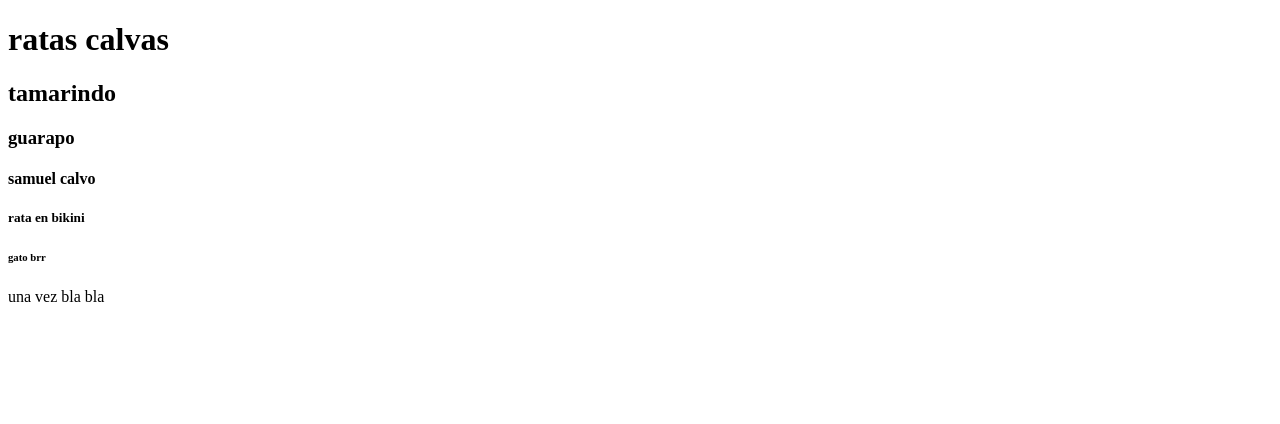
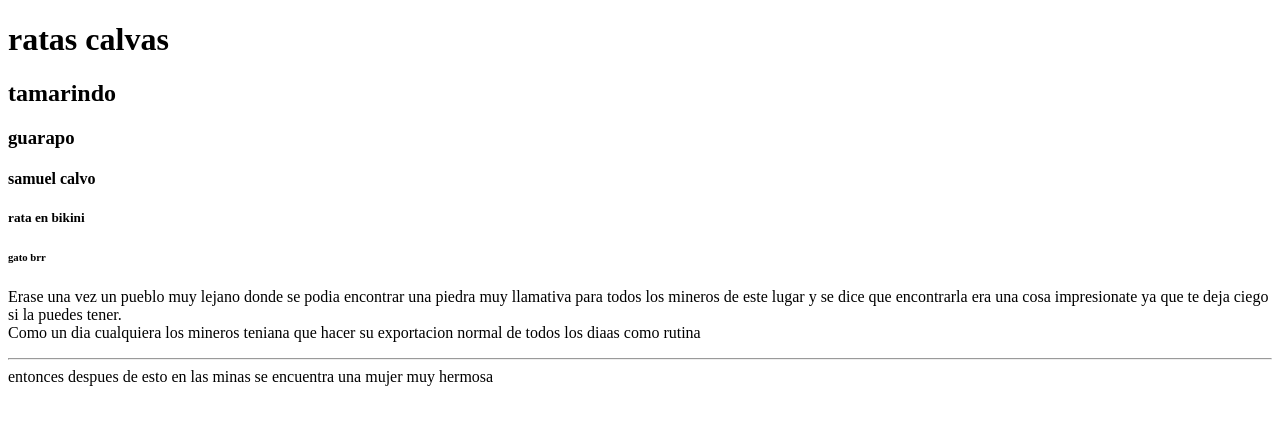
Before and after one commit to lau0814/htlm-laura-castro, a website: page index.html in a window 1280 px wide. Drawn offline with Linux system fonts and the light colour scheme.

Commit message:
p, br,hr portador de textos

```diff
--- a/index.html
+++ b/index.html
@@ -25,8 +25,14 @@
     <h6>
       gato brr
     </h6>
+
+    <p>
+      Erase una vez un pueblo muy lejano donde se podia encontrar una piedra muy
+      llamativa para todos los mineros de este lugar y se dice que encontrarla
+      era una cosa impresionate ya que te deja ciego si la puedes tener. <br />
+      Como un dia cualquiera los mineros teniana que hacer su exportacion normal
+      de todos los diaas como rutina <hr> entonces despues de esto en las minas se encuentra una mujer muy hermosa
+
+    </p>
   </body>
 </html>
-<p>
-  una vez bla bla
-</p>
```
